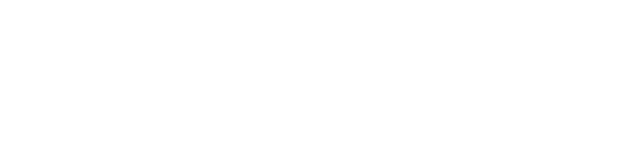
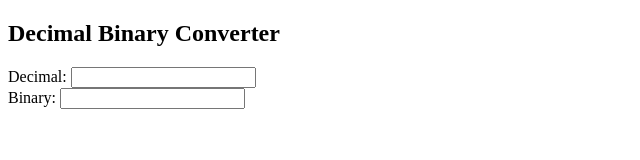
Before and after one commit to tharun30115/decimal-binary-converter, a plain HTML site: page index.html in a window 1280 px wide. Shown: the whole page, without its empty margins (0-640 px from the left). Drawn offline with Linux system fonts and the light colour scheme.

Commit message:
added html

```diff
--- a/index.html
+++ b/index.html
@@ -9,6 +9,21 @@
     <title>Decimal-Binary Converter</title>
 </head>
 <body>
+    <div class="container">
+        <h2>Decimal Binary Converter</h2>
+        <div class="wrapper">
+            <div class="input-wrapper">
+                <label for="dec-inp">Decimal:</label>
+                <input type="number" id="dec-inp">
+            </div>
+            <div class="input-wrapper"></div>
+            <label for="bin-inp">Binary:</label>
+            <input type="number" id="bin-inp">
+        </div>
+    </div>
 
+    <p id="error-msg"></p>
+
+    <script src="app.js"></script>
 </body>
 </html>
```
Also changed, not shown: app.js (added).
